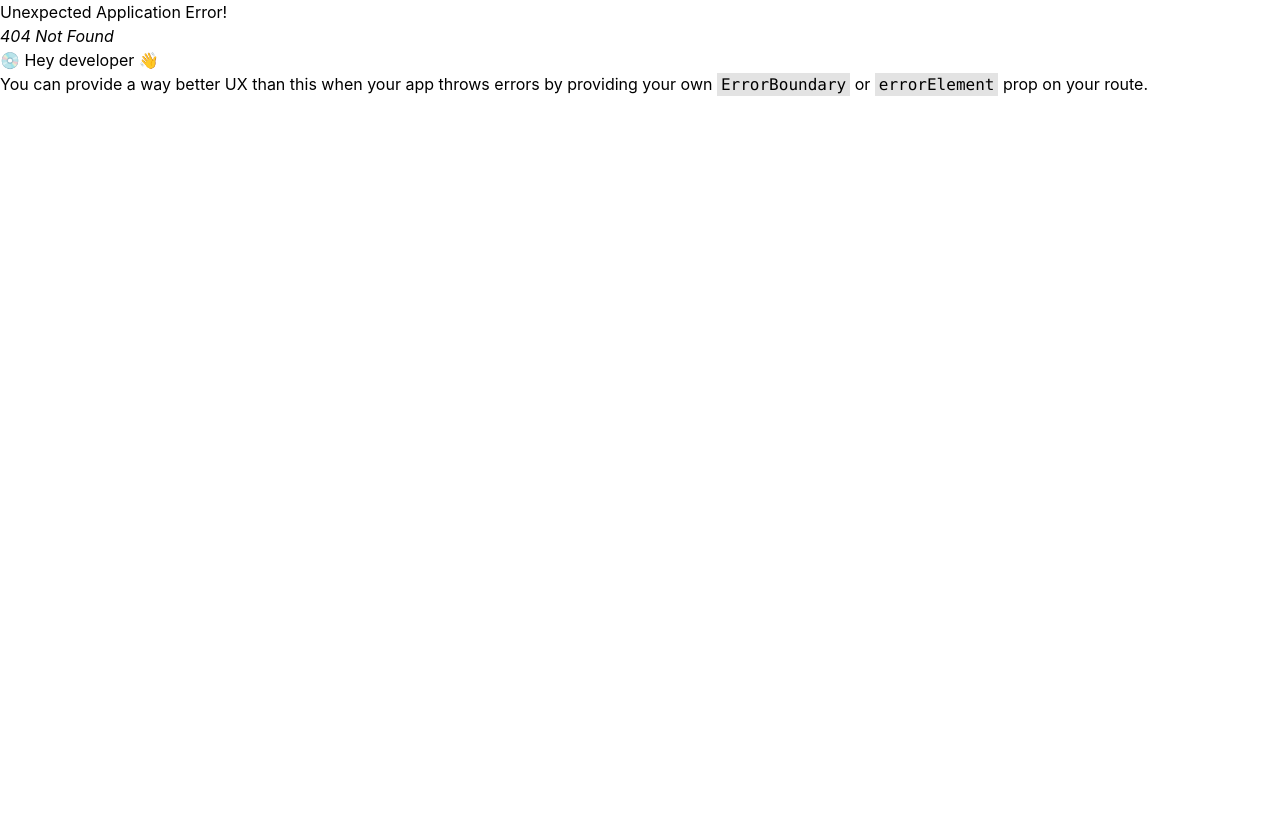
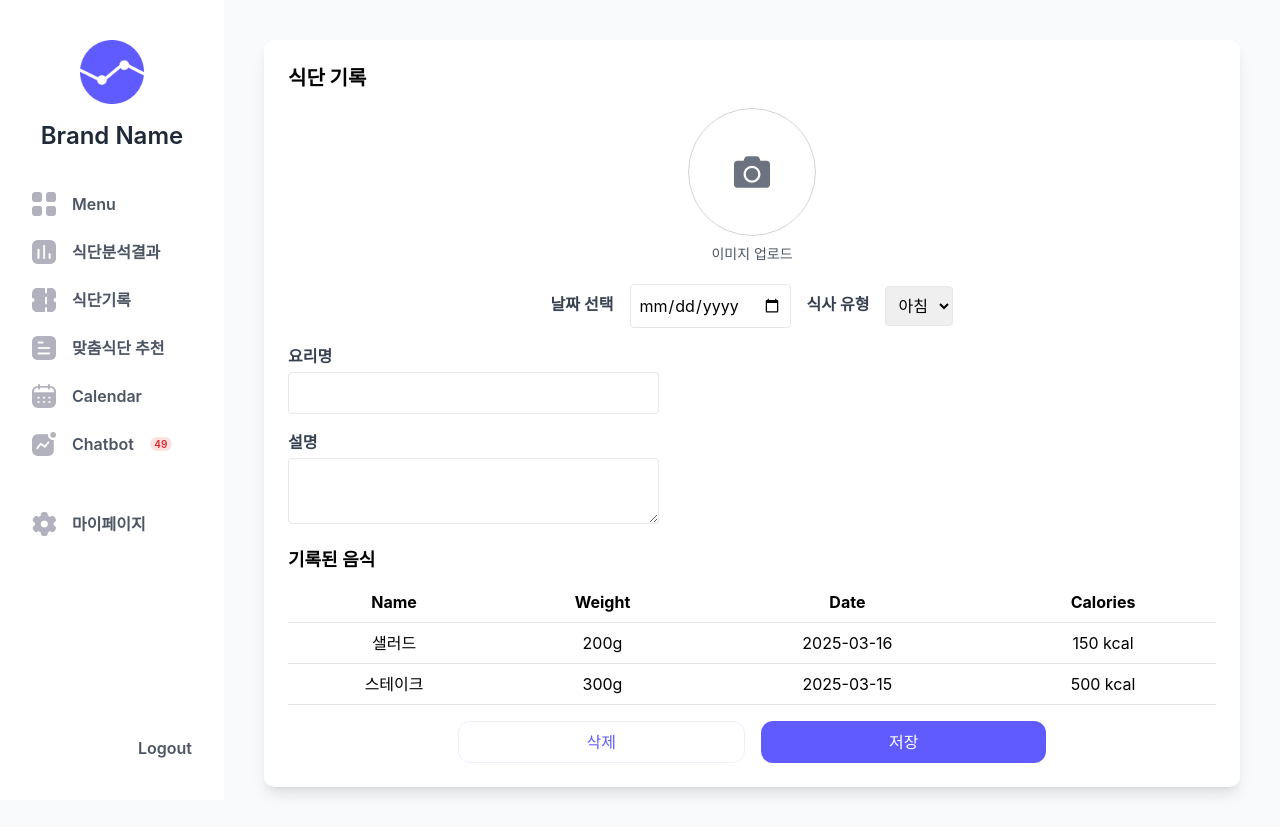
Before and after one commit to food-insight/front, a React (Create React App) app: page /records in a window 1280 px wide. Before the commit this address had no page. Before the commit the page ends 800 px from the top, so only its background shows below. Built offline with nearby package versions, Linux system fonts and the light colour scheme.

Commit message:
feat: add to RecordsPage
식단 기록 페이지입니다.

```diff
--- /dev/null
+++ b/src/components/RecordsComponent.js
@@ -0,0 +1,95 @@
+import React, { useState } from "react";
+import { FaCamera } from "react-icons/fa";
+
+function RecordsComponent(props) {
+    const [date, setDate] = useState("");
+    const [mealType, setMealType] = useState("아침");
+    const [dishName, setDishName] = useState("");
+    const [description, setDescription] = useState("");
+
+    const handleDateChange = (e) => setDate(e.target.value);
+    const handleMealChange = (e) => setMealType(e.target.value);
+    const handleDishChange = (e) => setDishName(e.target.value);
+    const handleDescriptionChange = (e) => setDescription(e.target.value);
+
+    const dummyData = [
+        { name: "샐러드", weight: "200g", date: "2025-03-16", calories: "150 kcal" },
+        { name: "스테이크", weight: "300g", date: "2025-03-15", calories: "500 kcal" },
+    ];
+
+    return (
+        <div className="relative w-full h-auto bg-white rounded-[10px] shadow-lg p-6">
+            <h2 className="text-xl font-bold mb-4">식단 기록</h2>
+            <div className="flex flex-col items-center mb-4">
+                <div className="w-32 h-32 rounded-full border border-gray-300 flex items-center justify-center">
+                    <FaCamera className="text-4xl text-gray-500 cursor-pointer"/>
+                </div>
+                <p className="text-sm text-gray-600 mt-2">이미지 업로드</p>
+            </div>
+            <div className="mb-4 flex items-center justify-center space-x-4">
+                <label className="block text-m font-semibold text-gray-700">날짜 선택</label>
+                <input
+                    type="date"
+                    value={date}
+                    onChange={handleDateChange}
+                    className="mt-1 p-2 border rounded"
+                />
+                <label className="block text-m font-semibold text-gray-700">식사 유형</label>
+                <select
+                    value={mealType}
+                    onChange={handleMealChange}
+                    className="mt-1 p-2 border rounded"
+                >
+                    <option>아침</option>
+                    <option>점심</option>
+                    <option>저녁</option>
+                </select>
+            </div>
+            <div className="mb-4">
+                <label className="block text-m font-semibold text-gray-700">요리명</label>
+                <input
+                    type="text"
+                    value={dishName}
+                    onChange={handleDishChange}
+                    className="mt-1 w-2/5 p-2 border rounded"
+                />
+            </div>
+            <div className="mb-4">
+                <label className="block text-m font-semibold text-gray-700">설명</label>
+                <textarea
+                    value={description}
+                    onChange={handleDescriptionChange}
+                    className="mt-1 w-2/5 p-2 border rounded"
+                />
+            </div>
+            <h3 className="text-lg font-semibold mb-2">기록된 음식</h3>
+            <table className="min-w-full bg-white">
+                <thead>
+                <tr>
+                    <th className="py-2 px-4 border-b">Name</th>
+                    <th className="py-2 px-4 border-b">Weight</th>
+                    <th className="py-2 px-4 border-b">Date</th>
+                    <th className="py-2 px-4 border-b">Calories</th>
+                </tr>
+                </thead>
+                <tbody>
+                {dummyData.map((item, index) => (
+                    <tr key={index} className="text-center">
+                        <td className="py-2 px-4 border-b">{item.name}</td>
+                        <td className="py-2 px-4 border-b">{item.weight}</td>
+                        <td className="py-2 px-4 border-b">{item.date}</td>
+                        <td className="py-2 px-4 border-b">{item.calories}</td>
+                    </tr>
+                ))}
+                </tbody>
+            </table>
+            <div className="flex content-center justify-center space-x-4 mt-4">
+                <button className="border border-solid border-[#605bff1a] text-[#605bff] px-32 py-2 rounded-xl">삭제
+                </button>
+                <button className="bg-[#605bff] text-white px-32 py-2 rounded-xl">저장</button>
+            </div>
+        </div>
+    );
+}
+
+export default RecordsComponent;
--- /dev/null
+++ b/src/pages/RecordsPage.js
@@ -0,0 +1,13 @@
+import React from 'react';
+import RecordsComponent from '../components/RecordsComponent';
+import BasicLayout from '../layouts/BasicLayout';
+
+const MainPage = () => {
+    return (
+        <BasicLayout>
+            <RecordsComponent />
+        </BasicLayout>
+    );
+}
+
+export default MainPage;
--- a/src/router/root.js
+++ b/src/router/root.js
@@ -5,12 +5,17 @@ const { createBrowserRouter } = require("react-router-dom");
 const Loading = <div className="loading-image"></div>
 
 const Main = lazy(() => import("../pages/MainPage"))
+const Records = lazy(() => import("../pages/RecordsPage"))
 
 const root = createBrowserRouter([
     {
         path: "",
         element: <Suspense fallback={Loading}><Main/></Suspense>
     },
+    {
+        path: "/records",
+        element: <Suspense fallback={Loading}><Records/></Suspense>
+    }
 ])
 
 export default root
```
